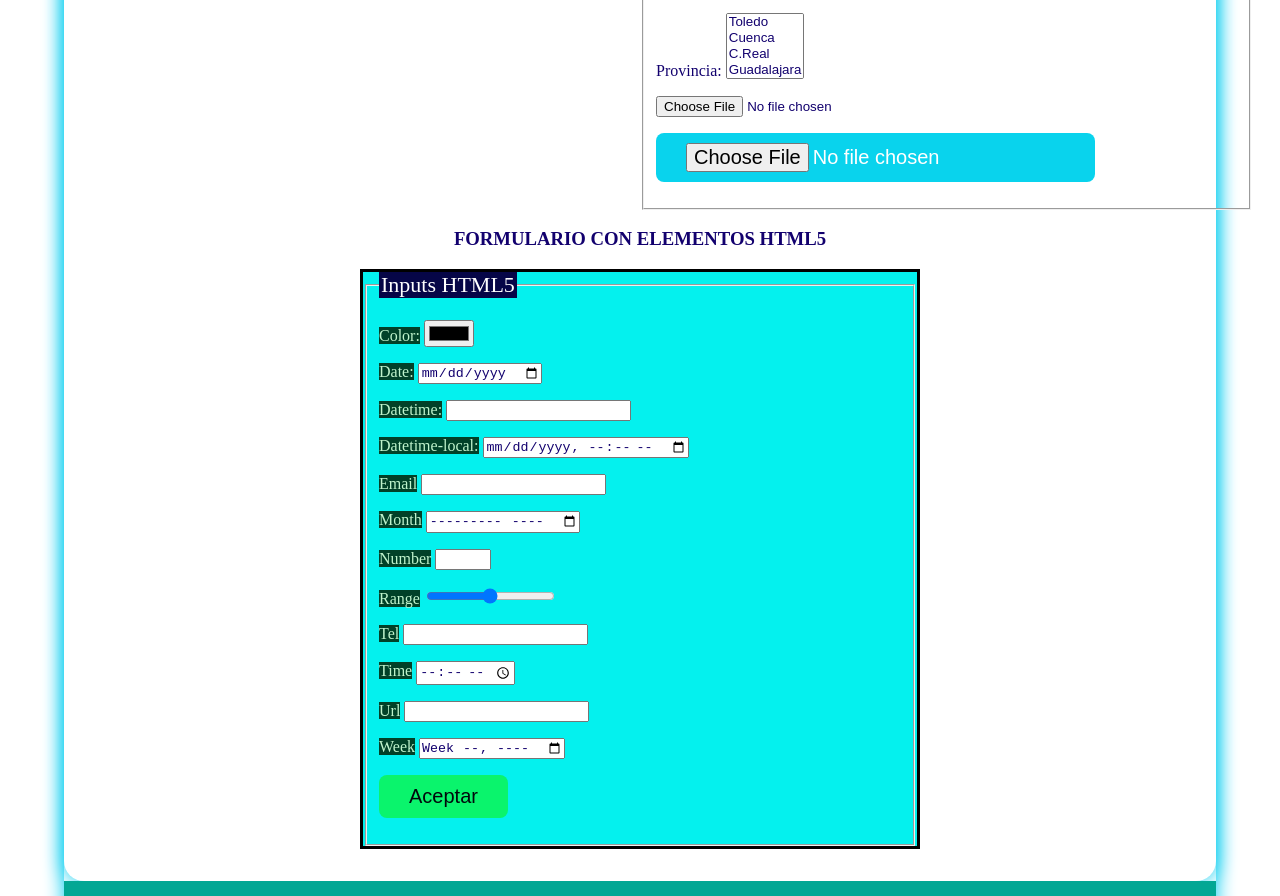
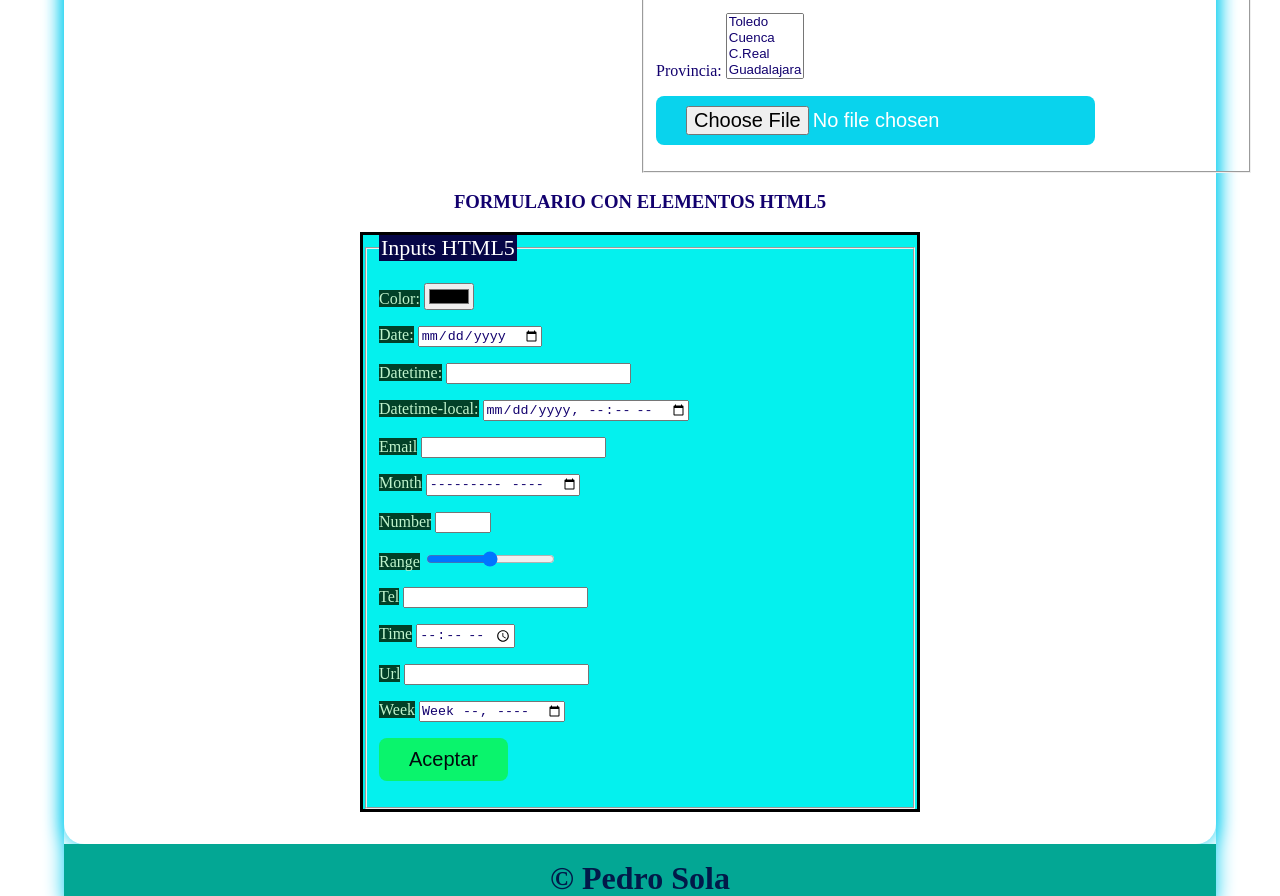
Before and after one commit to PedrooSolaa/web24, a plain HTML site: page formularios.html in a window 1280 px wide. Shown: the part 816-1712 px from the top of the page. Drawn offline with Linux system fonts and the light colour scheme.

Commit message:
duodecimocommit

```diff
--- a/formularios.html
+++ b/formularios.html
@@ -137,9 +137,7 @@
                                         <option value="5">Albacete</option>
                                     </select>
                                 </p>
-                                <p>
-                                    <input type="file" name="foto" id="">
-                                </p>
+
                                 <p>
                                     <input type="file" value="Enviar" class="btn btn-green">
                                 </p>
```
